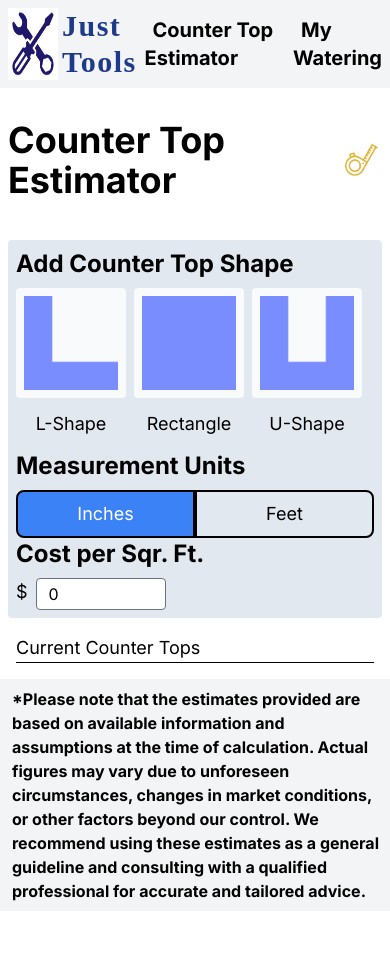
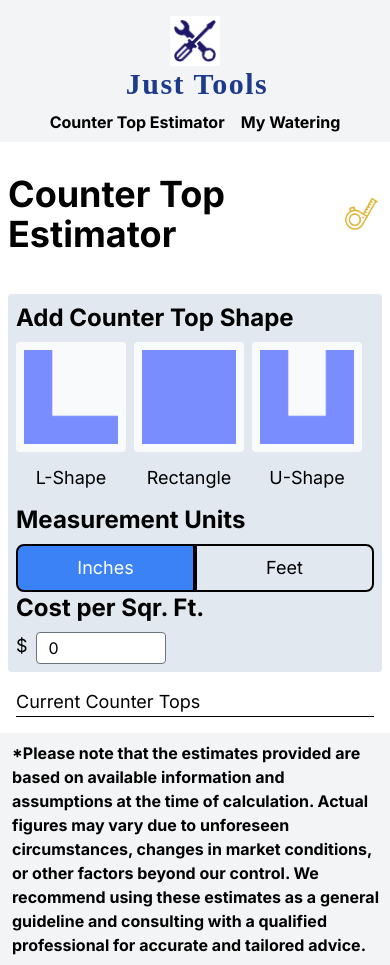
Before and after one commit to Jhemming93/hd7062, a Next.js app: page / in a window 390 px wide. Before the commit the page ends 911 px from the top, so only its background shows below. Built offline with nearby package versions, Linux system fonts and the light colour scheme.

Commit message:
updated header responsiveness

```diff
--- a/app/components/global/header.js
+++ b/app/components/global/header.js
@@ -4,24 +4,24 @@ import MainNav from "./nav/mainNav";
 export default function Header() {
   return (
     <>
-      <header className="bg-gray-100">
+      <header className="bg-gray-100 py-2 sticky top-0 sm:static">
         <div
-          className="flex sm:container mx-auto justify-between"
+          className="mx-auto justify-between md:flex sm:container"
           style={{ maxWidth: 1024 }}
         >
-          <div className="flex p-2">
+          <div className="sm:flex p-2 sm:justify-center">
             <Image
               src={"/img/toolsLogo.png"}
               alt={"justtools logo"}
               width={50}
               height={50}
-              className=" p-1 bg-white"
+              className="mx-auto sm:mx-0 p-1 bg-white"
             />
-            <h1 className="pl-1 self-center text-3xl font-bold font-stencil tracking-wider text-blue-900">
+            <h1 className="pl-1 self-center text-3xl font-bold font-stencil tracking-wider text-blue-900 text-center">
               Just Tools
             </h1>
           </div>
-          <div className="flex">
+          <div className="flex justify-center">
             <MainNav />
           </div>
         </div>
--- a/app/components/global/nav/mainNav.js
+++ b/app/components/global/nav/mainNav.js
@@ -14,7 +14,7 @@ export default function MainNav() {
 
   return (
     <>
-      <nav className="self-center">
+      <nav className="sm:self-center ">
         <ul className="flex">
           {navLinks.map((item, index) => (
             <li key={index}>
--- a/app/components/global/nav/menuLink.js
+++ b/app/components/global/nav/menuLink.js
@@ -7,7 +7,7 @@ export default function MenuLink(props) {
 
   return (
     <Link
-      className={"font-bold mx-2 text-xl text-black " + textColor}
+      className={"font-bold mx-2 sm:text-xl text-black " + textColor}
       href={link}
     >
       {title}
```
